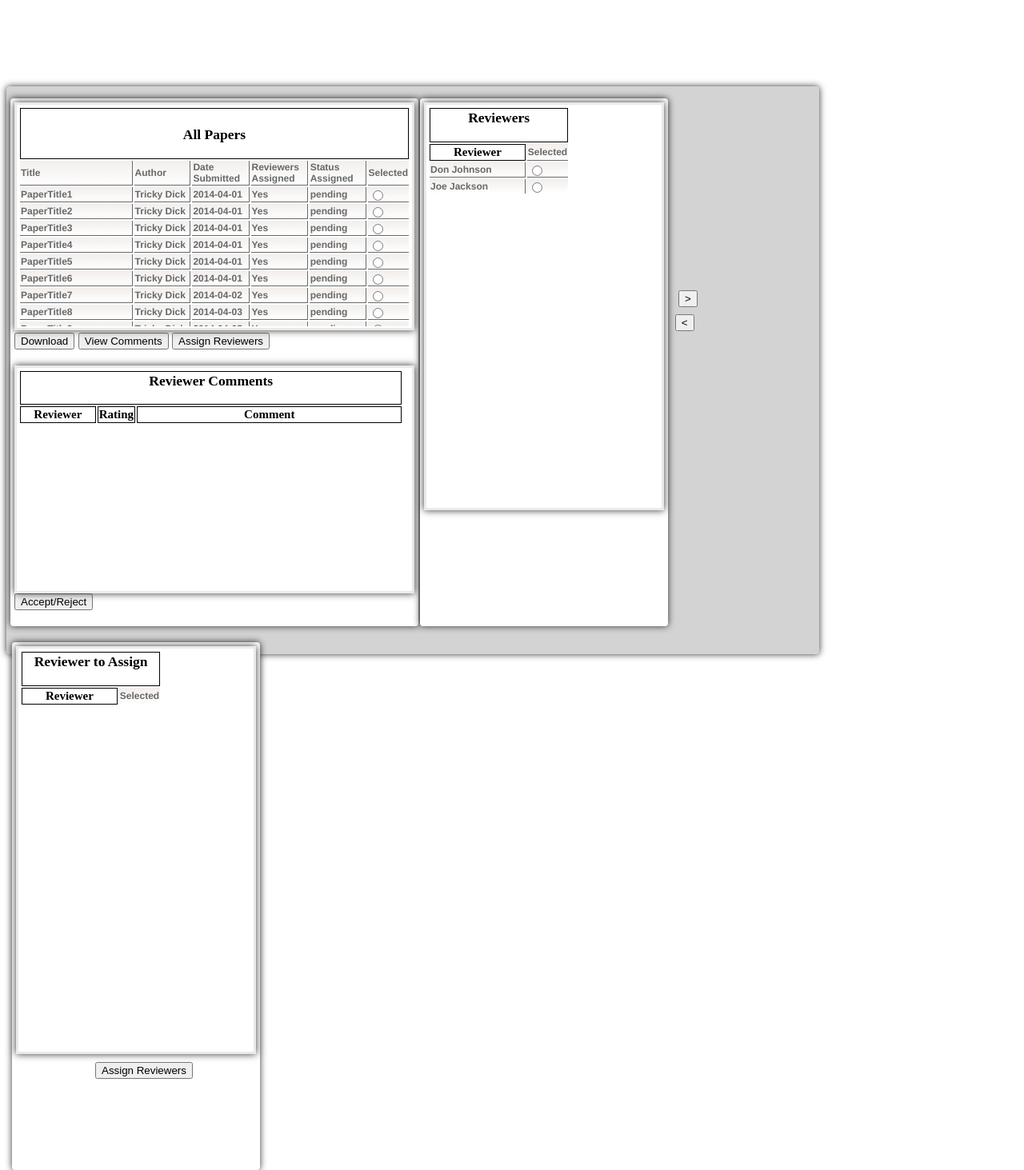
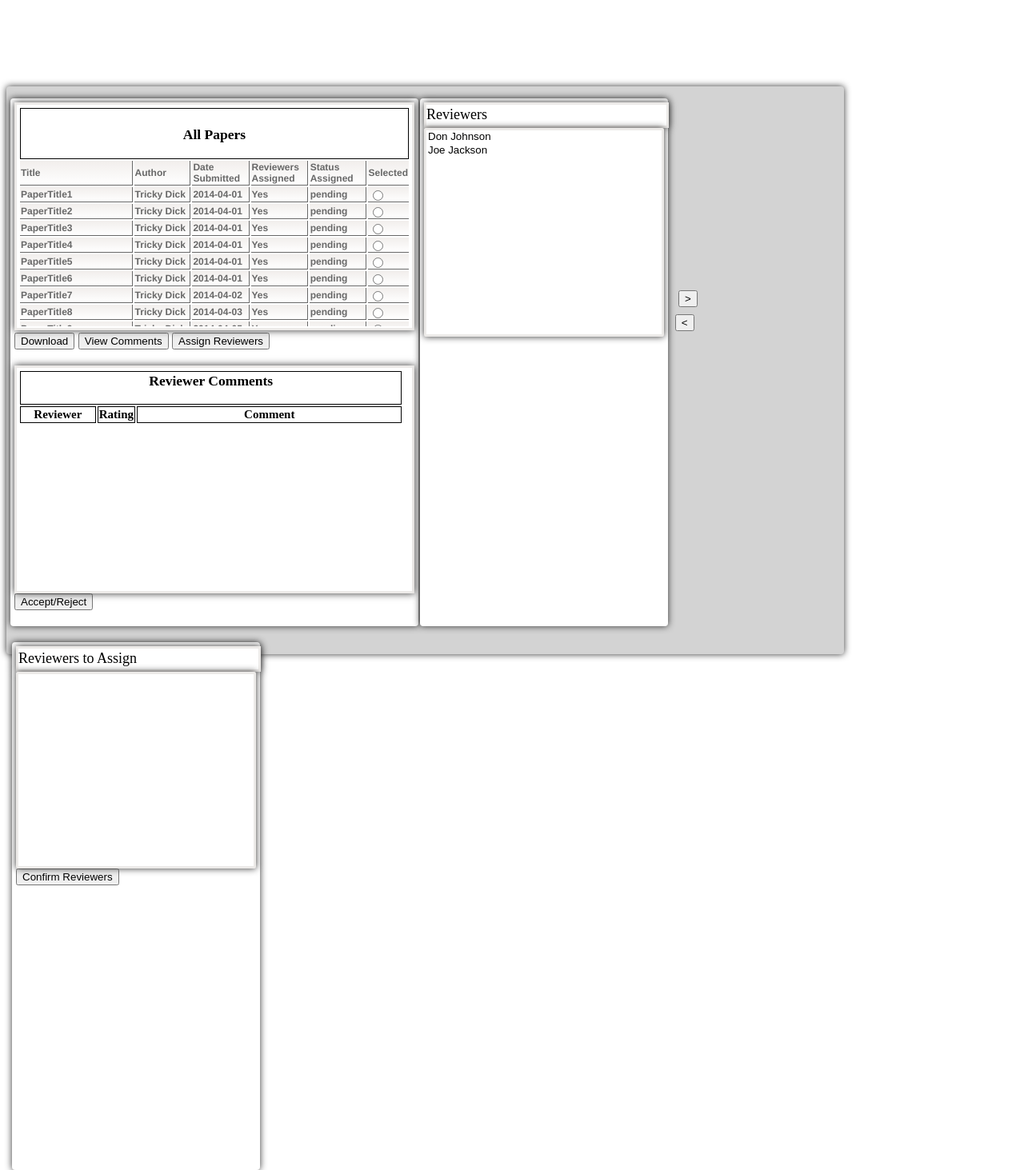
Before and after one commit to acicero/PaperWebsite, a PHP site: page /Editor.php in a window 1280 px wide. Shown: the whole page at 80% size. Run offline with PHP 8.4, Linux system fonts and the light colour scheme; data comes from the database, SQL or seed files in the repository; lists and menus that the app fills with data are empty; a map, chart or similar area stays blank.

Commit message:
All major use case implementations form POSTS added Almost done :)))))

```diff
--- a/cs435_Code/Editor.php
+++ b/cs435_Code/Editor.php
@@ -34,6 +34,27 @@
 <head>
 <link href="style.css" rel="stylesheet" type="text/css" />
 <script src="jquery-1.11.0.js"></script>
+<script type="text/javascript">
+$().ready(function() {
+
+ $('#add').click(function() {
+  if($('#reviewers_to_assign option').size() != 2){
+    !$('#reviewers_select option:selected').remove().appendTo('#reviewers_to_assign');
+    return $("#reviewers_to_assign option:selected").prop("selected", false);
+  }
+ });
+
+ $('#remove').click(function() {
+  return !$('#reviewers_to_assign option:selected').remove().appendTo('#reviewers_select');
+ });
+
+ $('#confirm_reviewers').click(function() {
+   $('#reviewers_to_assign option').prop('selected', true);
+  });
+
+});
+
+</script>
 </head>
 
 <style>
@@ -119,15 +140,8 @@
 			</form>
 		</div>
 		<div class="EditorDiv" style="float: left; left:2px; bottom: 10px">
-			<form action="" name="Reviewer_Column">
-			<table class="table" style="float: left; position:relative; width:100%">
-				<tr>
-					<th COLSPAN="3"><h3>Reviewers</h3>
-					</th>
-				</tr>
-				<tr>
-					<th width="70%">Reviewer</th>
-					<td width="30%">Selected</td>
+				<label class="table" style="float: left; position:relative; width:100%">Reviewers</label>
+				<select multiple id="reviewers_select" class="table" size=15 style="float: left; position:relative; width:100%">
 				<?php
 					$result = mysqli_query($con, "SELECT `userid` FROM `Paper` WHERE `paperid` = " . $paper_selected_author);
 					$author_userid = 0;
@@ -136,33 +150,19 @@
 					}
 					$result = mysqli_query($con,"SELECT * FROM `User` WHERE `permission` = 2 and `userid` != " . $author_userid);
 				        while($row = mysqli_fetch_array($result)){ ?>
-					  <tr ALIGN="CENTER">
-					    <td><?php echo $row['fname'] . " " . $row['lname'];?></td>
-						<td>
-						  <input type="radio" name="reviewer" value=""><br>
-						</td>
-					  </tr>
+					    <option value=<?php echo $row['userid']; ?>><?php echo $row['fname'] . " " . $row['lname'];?></option>
 					<?php } ?>
-
-			</table>
-			</form>
+				</select>
 		</div>
-			<input style="float: left; position:relative; bottom: -250px; left: 15px; text-align:center" type="button" value=">" id="forward">
-			<input style="float: left; position:relative; bottom: -280px; right: 13px; text-align:center" type="submit" value="<" id="backward">
+			<input style="float: left; position:relative; bottom: -250px; left: 15px; text-align:center" type="button" value=">" id="add">
+			<input style="float: left; position:relative; bottom: -280px; right: 13px; text-align:center" type="submit" value="<" id="remove">
 
 		<div class="EditorDiv" style="float: left; left:2px; bottom: 10px">
-			<table class="table" style="float: left; position:relative; width:100%">
-				<tr>
-					<th COLSPAN="3"><h3>Reviewer to Assign</h3>
-					</th>
-				</tr>
-				<tr>
-					<th width="70%">Reviewer</th>
-					<td width="30%">Selected</td>
-				</tr>
-			</table>
-			<form style="float: left; position:relative; bottom: -10px; left: 33%" name="input" action="">
-				<input type="submit" value="Assign Reviewers">
+			<form name="input" action="" method="get" name="selected_reviewers"> <!-- this is where the reviewers submission php file goes -->
+			  <label class="table" style="float: left; position:relative; width:100%">Reviewers to Assign</label>
+			  <select multiple name="reviewers_to_assign[]" id='reviewers_to_assign' class="table" size=15 style="float: left; position:relative; width:100%">
+			  </select>
+		          <input type="submit" id='confirm_reviewers' value="Confirm Reviewers">
 			</form>
 		</div>
 	</div>
```
Also changed, not shown: cs435_Code/test.php (+77 -5 lines).
